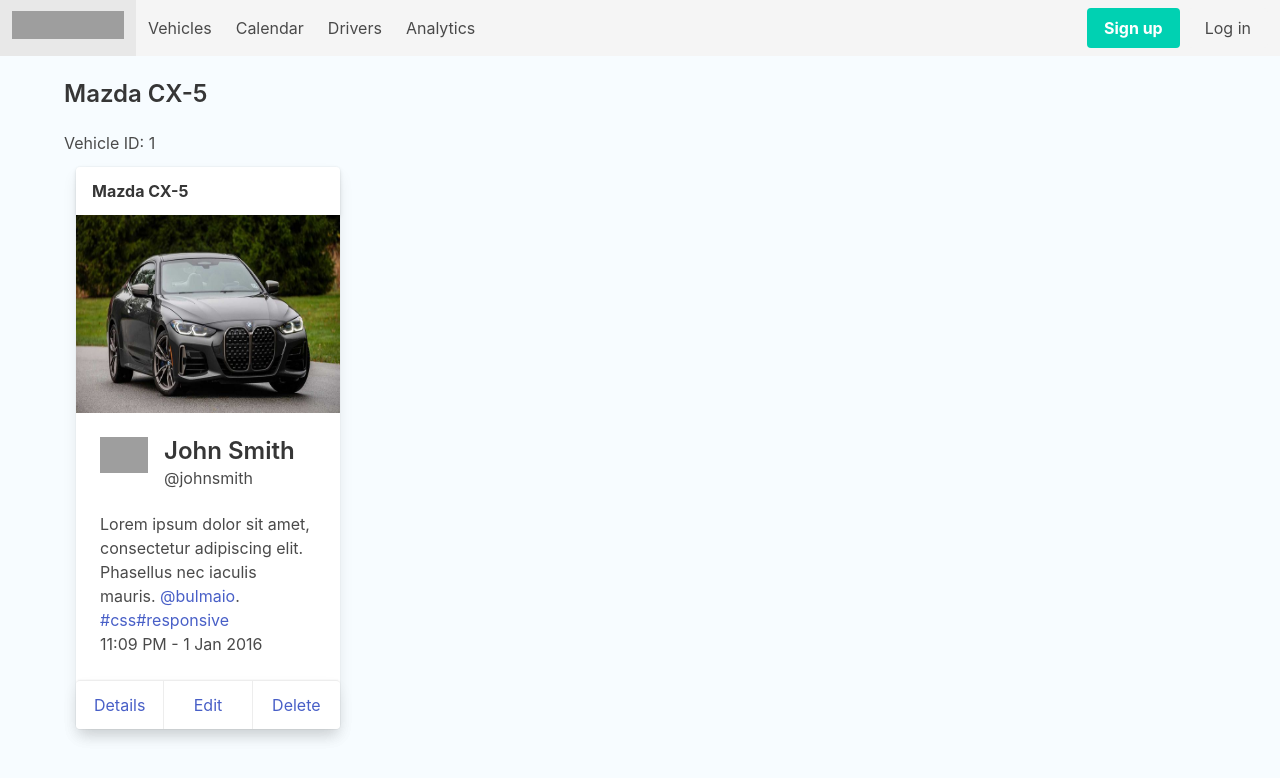
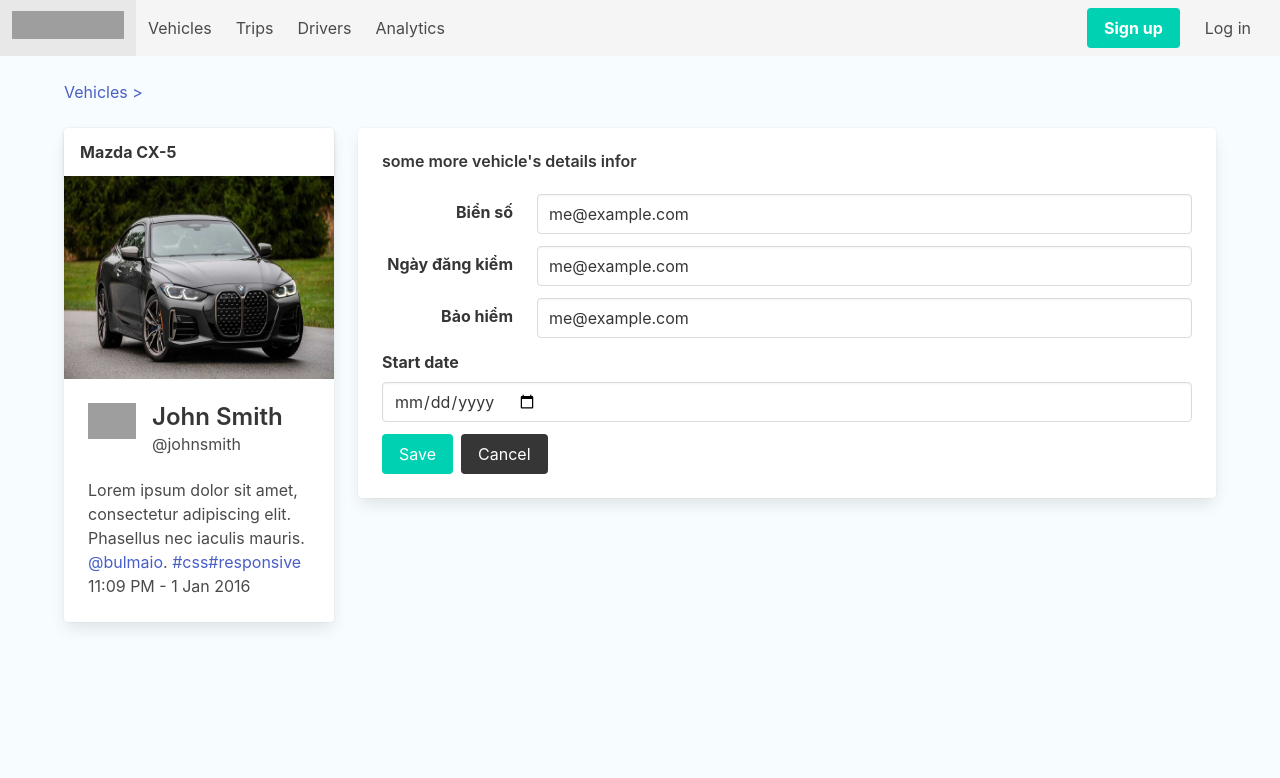
Before and after one commit to nguyenhvubk/tourer, a Vue app: page /vehicles/1 in a window 1280 px wide. Shown: the top 778 px of the page. Built offline with nearby package versions, Linux system fonts and the light colour scheme; grey boxes are pictures that could not be loaded.

Commit message:
add some vehicle details demo items

```diff
--- a/src/components/TheHeader.vue
+++ b/src/components/TheHeader.vue
@@ -34,8 +34,8 @@
         <a class="navbar-item" @click="$router.push('/vehicles')">
           Vehicles
         </a>
-        <a class="navbar-item" @click="$router.push('/calendar')">
-          Calendar
+        <a class="navbar-item" @click="$router.push('/trips')">
+          Trips
         </a>
         <a class="navbar-item" @click="$router.push('/drivers')">
           Drivers
--- a/src/css/default.css
+++ b/src/css/default.css
@@ -68,12 +68,17 @@
 	text-overflow: ellipsis;
 }
 
-.theme-default .cv-item.p.u.r.p.l.e {
+.theme-default .cv-item.purple {
 	background-color: #f0e0ff;
 	border-color: #e7d7f7;
 }
 
-.theme-default .cv-item.o.r.a.n.g.e {
+.theme-default .cv-item.yellow {
+	background-color: #e2f865;
+	border-color: #e2f865;
+}
+
+.theme-default .cv-item.orange {
 	background-color: #ffe7d0;
 	border-color: #f7e0c7;
 }
--- a/src/pages/analytics/Analytics.vue
+++ b/src/pages/analytics/Analytics.vue
@@ -54,7 +54,12 @@
               beginAtZero: true,
               ticks: {
                 callback: function(value) {
-                  return `${value} VND`;
+                  let nghin = value/1000;
+                  let tram = value % 1000;
+                  if (tram === 0) {
+                    tram = '000'
+                  }
+                  return `${nghin}.${tram} VND`;
                 }
               }
             }
--- a/src/pages/trips/TripsCalendar.vue
+++ b/src/pages/trips/TripsCalendar.vue
@@ -177,7 +177,7 @@
       /* Show the current month, and give it some fake items to show */
       showDate: this.thisMonth(1),
       message: '',
-      startingDayOfWeek: 0,
+      startingDayOfWeek: 1,
       disablePast: false,
       disableFuture: false,
       displayPeriodUom: 'month',
@@ -216,7 +216,7 @@
           id: 'e4',
           startDate: this.thisMonth(20),
           title: 'My Birthday!',
-          classes: 'birthday',
+          classes: ['birthday'],
           url: 'https://en.wikipedia.org/wiki/Birthday'
         },
         {
@@ -224,7 +224,7 @@
           startDate: this.thisMonth(5),
           endDate: this.thisMonth(12),
           title: 'Multi-day item',
-          classes: 'purple'
+          classes: ['purple']
         },
         {
           id: '1',
@@ -242,7 +242,7 @@
           id: 'e6',
           startDate: this.thisMonth(29),
           title: 'Same day 2',
-          classes: 'orange'
+          classes: ['orange']
         },
         {
           id: 'e7',
@@ -253,18 +253,20 @@
           id: 'e8',
           startDate: this.thisMonth(29),
           title: 'Same day 4',
-          classes: 'orange'
+          classes: ['orange']
         },
         {
           id: 'e9',
-          startDate: this.thisMonth(29),
-          title: 'Same day 5'
+          startDate: '2021/6/16',
+          endDate: '2021/6/18',
+          title: 'Same day 5',
+          classes: ['yellow']
         },
         {
           id: 'e10',
           startDate: this.thisMonth(29),
           title: 'Same day 6',
-          classes: 'orange'
+          classes: ['orange']
         },
         {
           id: 'e11',
@@ -419,12 +421,12 @@
 /* These styles are optional, to illustrate the flexbility of styling the calendar purely with CSS. */
 
 /* Add some styling for items tagged with the "birthday" class */
-.theme-default .cv-item.b.i.r.t.h.d.a.y {
+.theme-default .cv-item.birthday {
   background-color: #e0f0e0;
   border-color: #d7e7d7;
 }
 
-.theme-default .cv-item.b.i.r.t.h.d.a.y::before {
+.theme-default .cv-item.birthday::before {
   content: '\1F382'; /* Birthday cake */
   margin-right: 0.5em;
 }
--- a/src/pages/vehicles/VehicleCard.vue
+++ b/src/pages/vehicles/VehicleCard.vue
@@ -41,13 +41,13 @@
           <time datetime="2016-1-1">11:09 PM - 1 Jan 2016</time>
         </div>
       </div>
-      <div class="card">
+      <!-- <div class="card">
         <footer class="card-footer">
           <a @click="toDetails" class="card-footer-item">Details</a>
           <a class="card-footer-item">Edit</a>
           <a class="card-footer-item">Delete</a>
         </footer>
-      </div>
+      </div> -->
     </div>
   </div>
 </template>
--- a/src/pages/vehicles/VehicleDetails.vue
+++ b/src/pages/vehicles/VehicleDetails.vue
@@ -1,8 +1,68 @@
 <template>
   <div v-if="vehicle && vehicle.id === id">
-    <h1 class="title is-4">{{ vehicle.brand + ' ' + vehicle.name }}</h1>
-    <p>Vehicle ID: {{ id }}</p>
-    <vehicle-card :vehicle="vehicle" />
+    <nav class="breadcrumb" aria-label="breadcrumbs">
+      <ul>
+        <li><a @click="$router.push('/vehicles')">Vehicles ></a></li>
+      </ul>
+    </nav>
+    <!-- <h1 class="title is-4">{{ vehicle.brand + ' ' + vehicle.name }}</h1> -->
+    <!-- <p>Vehicle ID: {{ id }}</p> -->
+    <div class="columns is-multiline is-mobile">
+      <vehicle-card :vehicle="vehicle" />
+      <div class="column is-full-mobile">
+        <div class="card">
+          <div class="card-content">
+            <h1 class="title is-6">some more vehicle's details infor</h1>
+            <div class="field is-horizontal">
+              <div class="field-label is-normal">
+                <label class="label">Biển số</label>
+              </div>
+              <div class="field-body">
+                <div class="field">
+                  <p class="control">
+                    <input class="input" type="email" value="me@example.com" />
+                  </p>
+                </div>
+              </div>
+            </div>
+            <div class="field is-horizontal">
+              <div class="field-label is-normal">
+                <label class="label">Ngày đăng kiểm</label>
+              </div>
+              <div class="field-body">
+                <div class="field">
+                  <p class="control">
+                    <input class="input" type="email" value="me@example.com" />
+                  </p>
+                </div>
+              </div>
+            </div>
+            <div class="field is-horizontal">
+              <div class="field-label is-normal">
+                <label class="label">Bảo hiểm</label>
+              </div>
+              <div class="field-body">
+                <div class="field">
+                  <p class="control">
+                    <input class="input" type="email" value="me@example.com" />
+                  </p>
+                </div>
+              </div>
+            </div>
+            <div class="field">
+              <label class="label">Start date</label>
+              <div class="control">
+                <input v-model="startDate" class="input" type="date" />
+              </div>
+            </div>
+            <div class="buttons" style="align: right">
+              <button class="button is-primary">Save</button>
+              <button class="button is-dark">Cancel</button>
+            </div>
+          </div>
+        </div>
+      </div>
+    </div>
   </div>
 </template>
 
@@ -15,20 +75,35 @@
     VehicleCard
   },
   data() {
-    return this.$store.state.vehicles; // OK
+    // return this.$store.state.vehicles; // OK
     // return this.$store.state.vehicles.vehicle; // not OK
-    // return {
-    //   vehicle: {},//have to update the state
-    // }
+    return {
+      isEdit: false,
+      vehicle: {}, //have to update the state
+      startDate: null
+    };
   },
   created() {
-    this.getVehicleByID(this.id);
-    // this.getVehicleByID(this.id).then(this.vehicle = this.$store.getters['vehicles/one'])
+    // this.getVehicleByID(this.id)
+    //   .then
+    //   //do something
+    //   ()
+    //   .catch
+    //   //do something with error
+    //   ();
+    this.getVehicleByID(this.id).then(
+      (this.vehicle = this.$store.getters['vehicles/one'])
+    );
   },
   methods: {
     async getVehicleByID(id) {
       await this.$store.dispatch('vehicles/getVehicleById', id);
     }
+  },
+  watch: {
+    startDate() {
+      console.log(this.startDate);
+    }
   }
 };
 </script>
--- a/src/router.js
+++ b/src/router.js
@@ -19,7 +19,7 @@
     //     { path: "contact", component: ContactCoach }, // /coaches/c1/contact
     //   ],
     },
-    { path: "/calendar", component: TripsCalendar },
+    { path: "/trips", component: TripsCalendar },
     { path: "/drivers", component: DriversList },
     { path: "/analytics", component: Analytics },
     { path: "/:notFound(.*)", component: NotFound },
```
Also changed, not shown: 1 other file (tests, documents, lock files or other folders).
